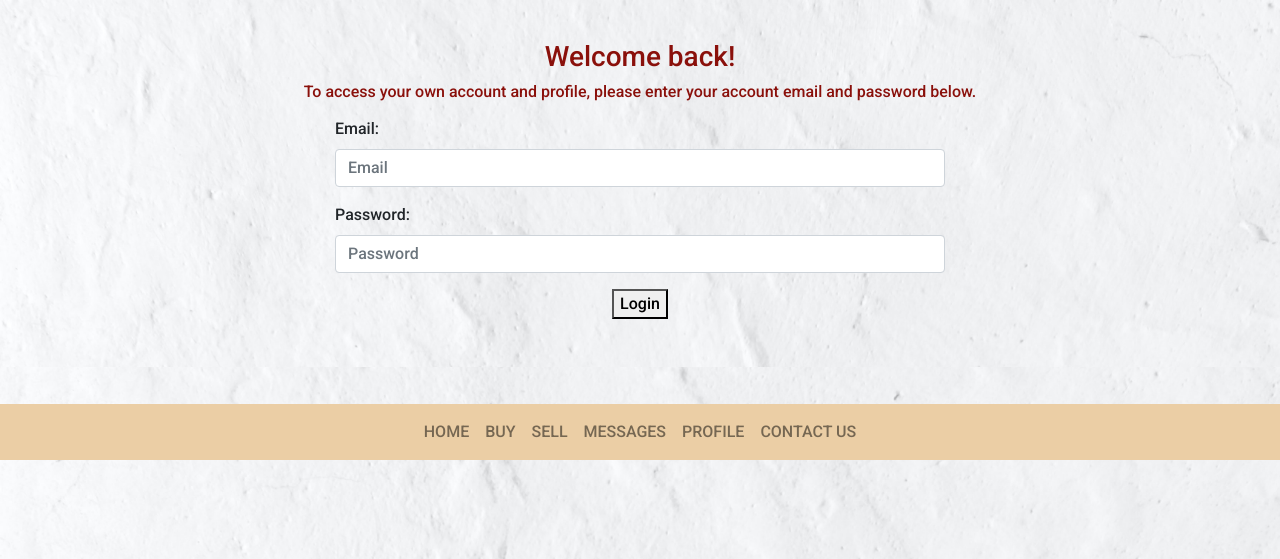
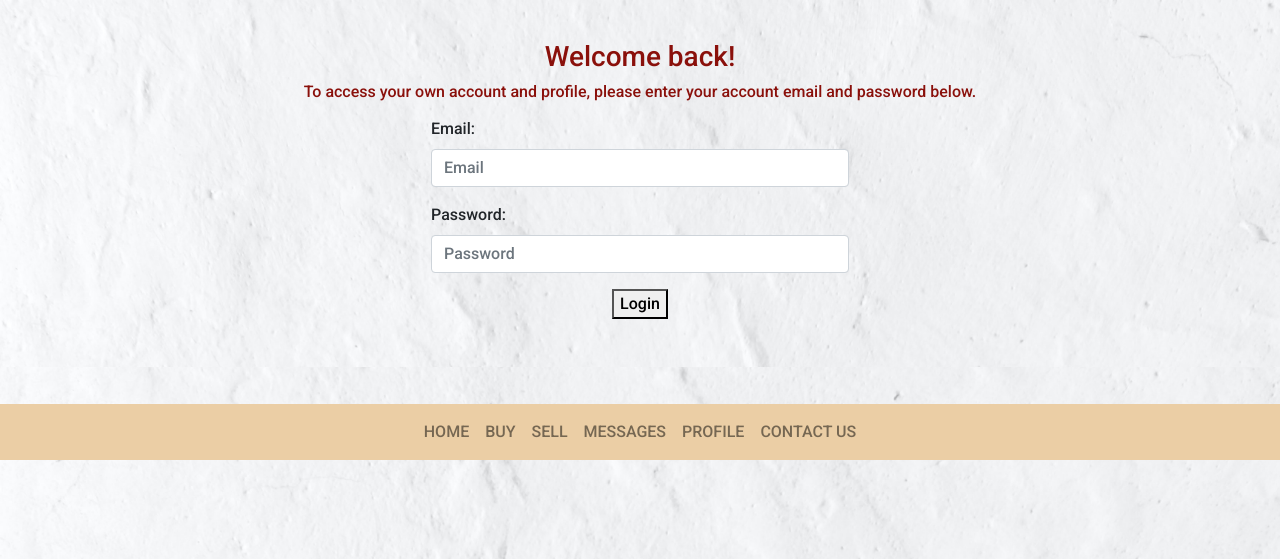
Before and after one commit to jthom19/BookBargainsProject, a Django app: page /login/ in a window 1280 px wide. Shown: the part 71-630 px from the top of the page. Run offline with Django 3.2, Linux system fonts and the light colour scheme; some libraries are stand-ins or nearby versions.

Commit message:
edit login html

```diff
--- a/bookbargains/templates/login.html
+++ b/bookbargains/templates/login.html
@@ -6,7 +6,7 @@
             <h3 class="display-5 mt-4" style="color:#8a100b;">Welcome back!</h3>
             <h6 style="color:#8a100b;">To access your own account and profile, please enter your account email and password below.</h6>
         </div>
-        <div class="container w-50">
+        <div class="container" style="width: 35%;">
             <div class="mt-3 justify-content-center" id="signup">
                 <form method="post">
                     {% csrf_token %}
```
Also changed, not shown: bookbargains/db.sqlite3.
